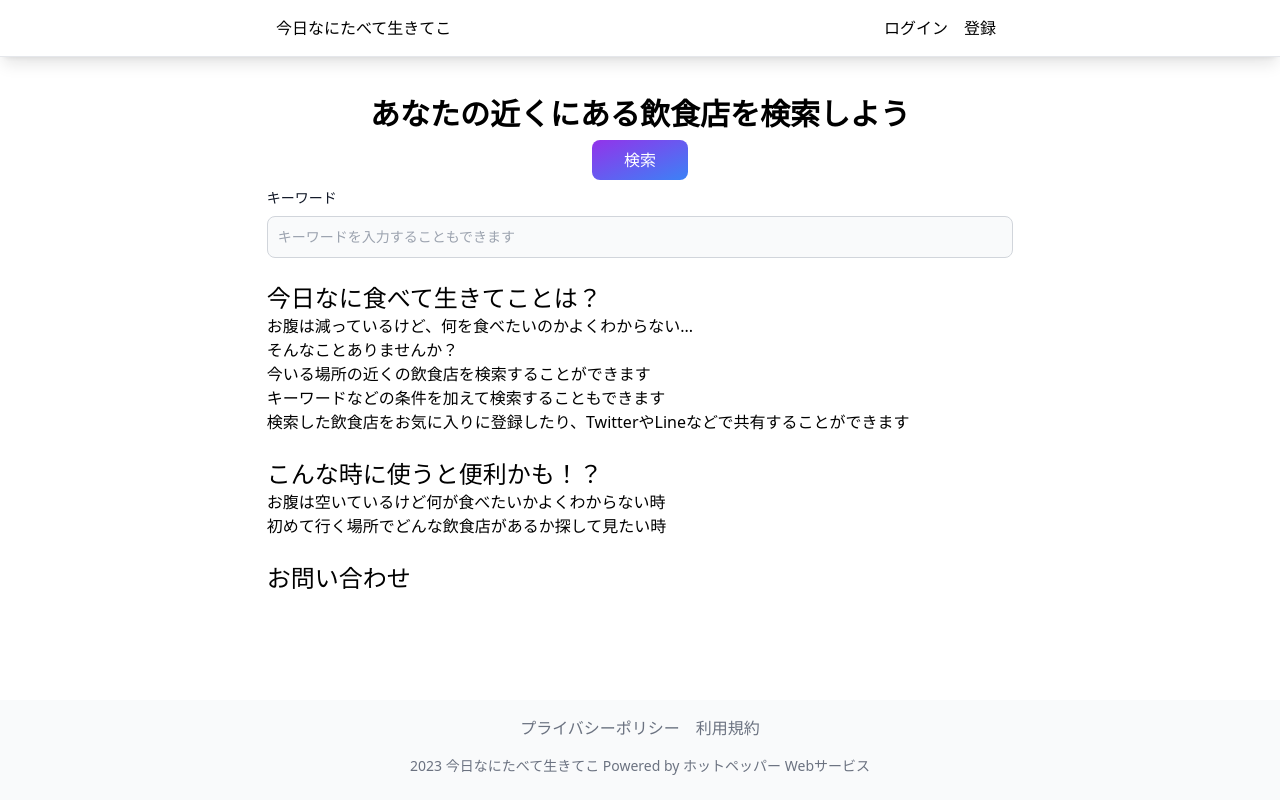
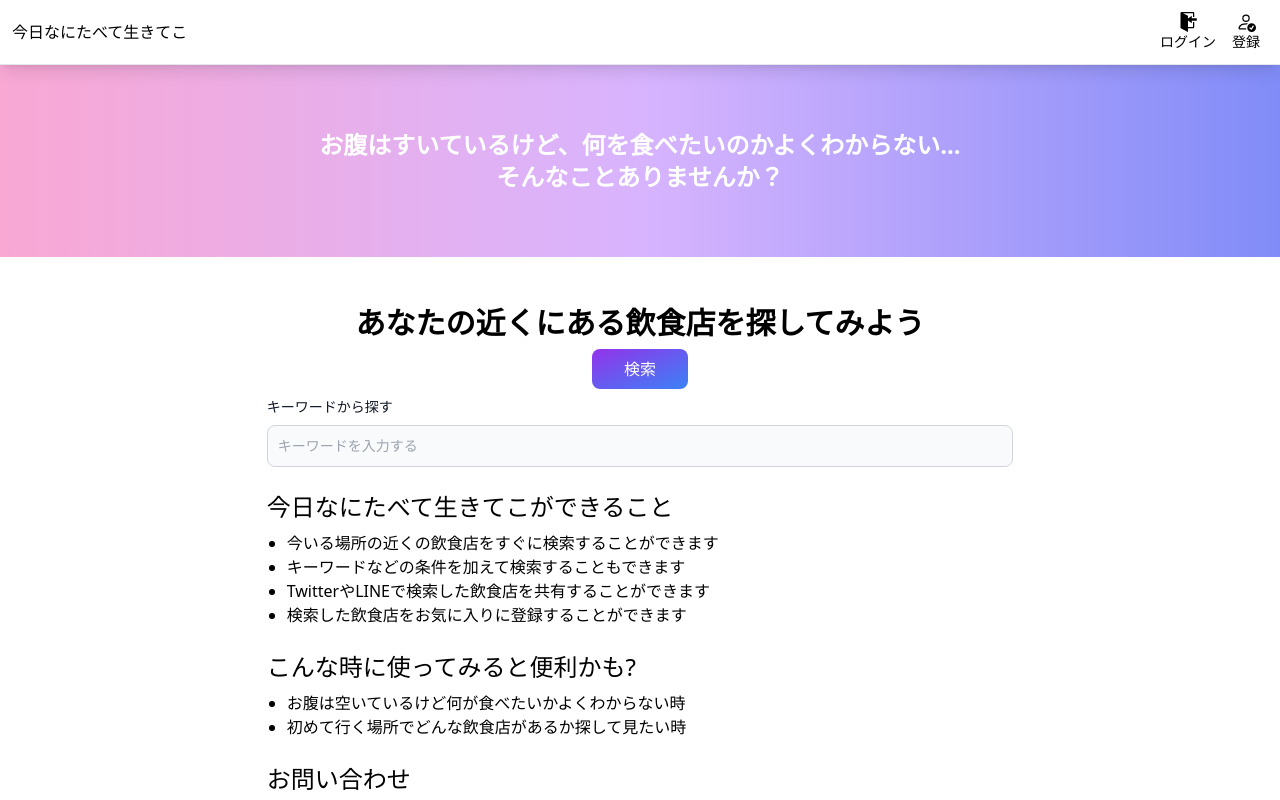
Before and after one commit to teddybear0430/food-searcher, a Next.js app: page / in a window 1280 px wide. Shown: the top 800 px of the page. Built offline with nearby package versions, Linux system fonts and the light colour scheme; no server answers.

Commit message:
feat: All adjustments.

```diff
--- a/apollo/resolvers/foods.ts
+++ b/apollo/resolvers/foods.ts
@@ -4,7 +4,7 @@ import { QueryResolvers } from '~/types/type';
 export const foods: QueryResolvers['foods'] = async (_, { keyword, lat, lng }) => {
   const API_TOKEN = process.env.API_TOKEN;
 
-  let API_BASE_URL = `https://webservice.recruit.co.jp/hotpepper/gourmet/v1/?key=${API_TOKEN}&format=json&lat=${lat}&lng=${lng}&count=20`;
+  let API_BASE_URL = `https://webservice.recruit.co.jp/hotpepper/gourmet/v1/?key=${API_TOKEN}&format=json&lat=${lat}&lng=${lng}&count=50`;
   if (keyword) {
     API_BASE_URL = `${API_BASE_URL}&keyword=${keyword}`;
   }
--- a/components/Button.tsx
+++ b/components/Button.tsx
@@ -1,6 +1,6 @@
 import { ReactChild, ComponentProps, FC } from 'react';
 
-type Theme = 'primary' | 'secondly' | 'thirdaly';
+type Theme = 'primary' | 'secondly';
 type Props = {
   children: ReactChild;
   theme?: Theme;
@@ -15,7 +15,6 @@ const Button: FC<Props> = ({ children, theme = 'primary', ...rest }) => {
   } else if (theme === 'secondly') {
     buttonClassNames =
       'bg-gradient-to-br from-purple-600 to-blue-500 text-white hover:bg-gradient-to-bl focus:ring-4 focus:outline-none focus:ring-blue-300';
-  } else if (theme === 'thirdaly') {
   }
 
   return (
--- a/components/Header.tsx
+++ b/components/Header.tsx
@@ -1,6 +1,8 @@
-import { FC, useState } from 'react';
 import Link from 'next/link';
 import { useRouter } from 'next/router';
+import { FC, useState } from 'react';
+import { BsHouseDoorFill, BsPersonCheck } from 'react-icons/bs';
+import { GoSignOut, GoSignIn } from 'react-icons/go';
 import AuthModal from '~/components/AuthModal';
 import { useAuthStore } from '~/stores/useAuthStore';
 import { supabase } from '~/utils/supabaseClient';
@@ -33,42 +35,54 @@ const Header: FC = () => {
 
   return (
     <>
-      <header className="px-4 backdrop-blur bg-white/60 shadow-lg border-b fixed  top-0 left-0 w-full z-10">
-        <div className="flex justify-between items-center mx-auto w-11/12 lg:w-7/12 h-14">
+      <header className="p-3 backdrop-blur bg-white/60 shadow-lg border-b fixed top-0 left-0 w-full z-10">
+        <div className="flex justify-between items-center">
           <h1 className="inline-block lg:w-60">
             <Link href="/">今日なにたべて生きてこ</Link>
           </h1>
           {auth.isLoggedin !== null && (
-            <ul className="flex">
+            <ul className="flex text-sm">
               {!auth.isLoggedin && (
                 <>
-                  <li
-                    className="mx-2 cursor-pointer"
+                  <li className="mx-2">
+                    <button
                       onClick={() => {
                         setIsOpen(true);
                         setModalType('signin');
                       }}
+                      className="flex flex-col items-center text-xl"
                     >
-                    ログイン
+                      <GoSignIn />
+                      <span className="text-sm">ログイン</span>
+                    </button>
                   </li>
-                  <li
-                    className="mx-2 cursor-pointer"
+                  <li className="mx-2">
+                    <button
                       onClick={() => {
                         setIsOpen(true);
                         setModalType('signup');
                       }}
+                      className="flex flex-col items-center text-xl"
                     >
-                    登録
+                      <BsPersonCheck />
+                      <span className="text-sm">登録</span>
+                    </button>
                   </li>
                 </>
               )}
               {auth.isLoggedin && (
                 <>
-                  <li className="mx-2 cursor-pointer">
-                    <Link href="/mypage">マイページ</Link>
+                  <li className="mx-2">
+                    <Link href="/mypage" className="flex flex-col items-center text-xl">
+                      <BsHouseDoorFill />
+                      <span className="text-sm">マイページ</span>
+                    </Link>
                   </li>
-                  <li className="mx-2 cursor-pointer" onClick={signOut}>
-                    ログアウト
+                  <li className="mx-2">
+                    <button onClick={signOut} className="flex flex-col items-center text-xl">
+                      <GoSignOut />
+                      <span className="text-sm">ログアウト</span>
+                    </button>
                   </li>
                 </>
               )}
--- a/pages/_app.tsx
+++ b/pages/_app.tsx
@@ -1,16 +1,18 @@
 import type { AppProps } from 'next/app';
+import { useRouter } from 'next/router';
 import Header from '~/components/Header';
 import Footer from '~/components/Footer';
 import AuthenticationProvider from '~/providers/AuthenticationProvider';
 import '~/styles/globals.css';
 
 export default function App({ Component, pageProps }: AppProps) {
+  const router = useRouter();
   return (
     <AuthenticationProvider>
       <div className="flex flex-col h-full mx-auto w-11/12 lg:w-7/12">
         <Header />
         <main className="flex-1">
-          <div className="mt-24">
+          <div className={router.asPath === '/' ? 'mt-[65px]' : 'mt-24'}>
             <Component {...pageProps} />
           </div>
         </main>
--- a/pages/favorites/[name].tsx
+++ b/pages/favorites/[name].tsx
@@ -1,7 +1,7 @@
 import { gql } from 'graphql-request';
-import useSWR from 'swr';
 import { NextPage, GetServerSideProps, GetServerSidePropsContext } from 'next';
 import Link from 'next/link';
+import useSWR from 'swr';
 import Seo from '~/components/Seo';
 import { Query, QueryUsersRegisteredAsFavoritesArgs } from '~/types/type';
 import { client } from '~/utils/graphqlClient';
@@ -27,9 +27,8 @@ const UserPage: NextPage<Props> = ({ name }) => {
   return (
     <>
       <Seo title={`${name}`} />
-      <div>
       <h1 className="text-2xl">{name}</h1>
-        <h2>お気に入りに登録したユーザー</h2>
+      <h2 className="text-xl mb-2">お気に入りに登録したユーザー</h2>
       {data?.usersRegisteredAsFavorites && (
         <>
           {data.usersRegisteredAsFavorites.length == 0 ? (
@@ -39,7 +38,7 @@ const UserPage: NextPage<Props> = ({ name }) => {
               {data?.usersRegisteredAsFavorites.map((item) => (
                 <li key={item?.userId}>
                   <Link href={`/user/${item?.userId}`} className="text-blue-700 hover:underline">
-                      {item?.name}
+                    {item?.name ? item.name : item?.userId}
                   </Link>
                 </li>
               ))}
@@ -47,7 +46,6 @@ const UserPage: NextPage<Props> = ({ name }) => {
           )}
         </>
       )}
-      </div>
     </>
   );
 };
--- a/pages/index.tsx
+++ b/pages/index.tsx
@@ -27,47 +27,60 @@ const Home: NextPage = () => {
   return (
     <>
       <Seo />
+      <section className="mb-12 py-16 bg-gradient-to-r from-pink-300 via-purple-300 to-indigo-400 mr-[calc(50%-50vw)] ml-[calc(50%-50vw)] text-center text-white">
+        <strong className="text-2xl">
+          お腹はすいているけど、何を食べたいのかよくわからない...
+          <br />
+          そんなことありませんか？
+        </strong>
+      </section>
       {isAvailable && (
         <section className="my-6">
-          <h1 className="text-3xl font-bold text-center mb-2">あなたの近くにある飲食店を検索しよう</h1>
+          <form onSubmit={(e) => e.preventDefault()}>
+            <h1 className="text-3xl font-bold text-center mb-2">あなたの近くにある飲食店を探してみよう</h1>
             <div className="text-center">
               <Button theme="secondly" onClick={handleClick} disabled={!isAvailable}>
                 検索
               </Button>
             </div>
             <TextField
-            inputLabel="キーワード"
+              inputLabel="キーワードから探す"
               id="keyword"
               name="keyword"
               type="text"
-            placeholder="キーワードを入力することもできます"
+              placeholder="キーワードを入力する"
               value={keyword}
               onChange={handleChange}
             />
+          </form>
         </section>
       )}
       <section className="my-6">
-        <h2 className="text-2xl">今日なに食べて生きてことは？</h2>
-        <p>
-          お腹は減っているけど、何を食べたいのかよくわからない...
-          <br />
-          そんなことありませんか？
-        </p>
-        <ul>
-          <li>今いる場所の近くの飲食店を検索することができます</li>
+        <h2 className="text-2xl mb-2">今日なにたべて生きてこができること</h2>
+        <ul className="list-disc mb-4 ml-5">
+          <li>今いる場所の近くの飲食店をすぐに検索することができます</li>
           <li>キーワードなどの条件を加えて検索することもできます</li>
-          <li>検索した飲食店をお気に入りに登録したり、TwitterやLineなどで共有することができます</li>
+          <li>TwitterやLINEで検索した飲食店を共有することができます</li>
+          <li>検索した飲食店をお気に入りに登録することができます</li>
         </ul>
       </section>
       <section className="my-6">
-        <h2 className="text-2xl">こんな時に使うと便利かも！？</h2>
-        <ul>
+        <h2 className="text-2xl mb-2">こんな時に使ってみると便利かも?</h2>
+        <ul className="list-disc mb-4 ml-5">
           <li>お腹は空いているけど何が食べたいかよくわからない時</li>
           <li>初めて行く場所でどんな飲食店があるか探して見たい時</li>
         </ul>
       </section>
       <section className="my-6">
-        <h2 className="text-2xl">お問い合わせ</h2>
+        <h2 className="text-2xl mb-2">お問い合わせ</h2>
+        <p>開発者のTwitterまでご連絡ください。</p>
+        <a
+          href="https://twitter.com/karukichi_yah"
+          rel="nofollow noopener noreferrer"
+          className="text-blue-700 hover:underline"
+        >
+          @karukichi_yah
+        </a>
       </section>
     </>
   );
--- a/pages/mypage.tsx
+++ b/pages/mypage.tsx
@@ -1,5 +1,6 @@
 import { gql } from 'graphql-request';
 import { NextPage, GetServerSideProps, GetServerSidePropsContext } from 'next';
+import Link from 'next/link';
 import { useEffect } from 'react';
 import { SubmitHandler, useForm } from 'react-hook-form';
 import toast, { Toaster } from 'react-hot-toast';
@@ -95,10 +96,15 @@ const MyPage: NextPage<Props> = ({ user }) => {
   return (
     <>
       <Seo title="マイページ" />
-      <div>
-        <h1 className="text-2xl">マイページ</h1>
-        {user && <p>メールアドレス: {user.email}</p>}
-        {!isLoading && (
+      <h1 className="text-2xl">マイページ</h1>
+      {!isLoading && (
+        <>
+          {data && (
+            <Link href={`/user/${data.findUserById?.userId}`} className="text-blue-700 hover:underline">
+              {data.findUserById?.name ? data.findUserById?.name : data.findUserById?.userId}
+            </Link>
+          )}
+          {user && <p>メールアドレス: {user.email}</p>}
           <form onSubmit={handleSubmit(onSubmit)}>
             <TextField
               inputLabel="ユーザーId"
@@ -111,16 +117,28 @@ const MyPage: NextPage<Props> = ({ user }) => {
               })}
             />
             {errors.userId && <p className="text-red-600">ユーザーIDが入力されていません</p>}
-            <TextField inputLabel="ユーザー名" id="name" name="name" type="text" register={register('name', {})} />
+            <TextField
+              inputLabel="ユーザー名"
+              id="name"
+              name="name"
+              type="text"
+              register={register('name', {
+                maxLength: 30,
+              })}
+            />
+            {errors.name && <p className="text-red-600">30文字以内で入力してください</p>}
             <TextField
               inputLabel="居住地"
               id="location"
               name="location"
               type="text"
-              register={register('location', {})}
+              register={register('location', {
+                maxLength: 30,
+              })}
             />
+            {errors.location && <p className="text-red-600">30文字以内で入力してください</p>}
             <TextAreaField
-              inputLabel="プロフィール（200文字以内）"
+              inputLabel="プロフィール"
               id="profile"
               name="profile"
               register={register('profile', {
@@ -134,8 +152,8 @@ const MyPage: NextPage<Props> = ({ user }) => {
               </Button>
             </div>
           </form>
-        )}
-      </div>
+        </>
+      )}
       <Toaster position="top-right" />
     </>
   );
--- a/pages/privacy-policy.tsx
+++ b/pages/privacy-policy.tsx
@@ -5,7 +5,7 @@ const PrivacyPolicy: NextPage = () => {
   return (
     <>
       <Seo title="プライバシーポリシー" />
-      <h1 className="text-2xl">プライバシーポリシー</h1>
+      <h1 className="text-2xl mb-2">プライバシーポリシー</h1>
       <div className="leading-2">
         <p>
           今日なに食べて生きてこで提供するサービス（以下,「本サービス」といいます。）における，ユーザーの個人情報の取扱いについて，以下のとおりプライバシーポリシー（以下，「本ポリシー」といいます。）を定めます。
--- a/pages/search.tsx
+++ b/pages/search.tsx
@@ -56,13 +56,6 @@ const Search: NextPage = () => {
       <Seo title="検索結果" />
       {position.lat !== null && position.lng !== null ? (
         <>
-          {error && !data && (
-            <p className="font-bold text-red-600">
-              エラーが発生しました。
-              <br />
-              ブラウザをリロードして再度お試しください。
-            </p>
-          )}
           {isLoading ? (
             <div className="flex flex-col items-center">
               <p className="font-bold text-blue-600 text-center pb-4">検索中...</p>
@@ -70,6 +63,13 @@ const Search: NextPage = () => {
             </div>
           ) : (
             <>
+              {error && !data && (
+                <p className="font-bold text-red-600">
+                  エラーが発生しました。
+                  <br />
+                  ブラウザをリロードして再度お試しください。
+                </p>
+              )}
               {data?.foods && (
                 <>
                   {data.foods.length !== 0 && (
--- a/pages/terms.tsx
+++ b/pages/terms.tsx
@@ -6,7 +6,7 @@ const Terms: NextPage = () => {
     <>
       <Seo title="利用規約" />
       <div className="leading-2">
-        <h1 className="text-2xl">利用規約</h1>
+        <h1 className="text-2xl mb-2">利用規約</h1>
         <p>
           この利用規約（以下，「本規約」といいます。）は，今日なに食べて生きてこが提供するサービス（以下，「本サービス」といいます。）の利用条件を定めるものです。
           <br />
--- a/pages/user/[userId].tsx
+++ b/pages/user/[userId].tsx
@@ -1,13 +1,13 @@
 import { gql } from 'graphql-request';
 import { NextPage, GetServerSideProps, GetServerSidePropsContext } from 'next';
 import Link from 'next/link';
-import { supabase } from '~/utils/supabaseClient';
 import useSWR from 'swr';
+import ShopItem from '~/components/ShopItem/Item';
 import Seo from '~/components/Seo';
-import ShopItem from '~/components/ShopItem/Item';
 import { useAuthStore } from '~/stores/useAuthStore';
 import { Query } from '~/types/type';
 import { client } from '~/utils/graphqlClient';
+import { supabase } from '~/utils/supabaseClient';
 
 type Props = {
   userId: string;
@@ -17,6 +17,7 @@ const UserPage: NextPage<Props> = ({ userId }) => {
   const query = gql`
     query ($userId: String!) {
       findUserByUserId(userId: $userId) {
+        name
         location
         profile
 
@@ -39,25 +40,22 @@ const UserPage: NextPage<Props> = ({ userId }) => {
   return (
     <>
       <Seo title={userId} />
-      <h1 className="text-2xl">{userId}</h1>
       {data?.findUserByUserId && (
-        <div>
+        <>
+          <h1 className="text-2xl">
+            {data.findUserByUserId?.name ? data.findUserByUserId.name : data?.findUserByUserId?.userId}
+          </h1>
+          {data.findUserByUserId.profile && <p className="whitespace-pre-wrap">{data.findUserByUserId.profile}</p>}
           {data.findUserByUserId.location && <p>居住地: {data.findUserByUserId.location}</p>}
-          {data.findUserByUserId.profile && (
-            <>
-              <h2>プロフィール</h2>
-              <p>{data.findUserByUserId.profile}</p>
-            </>
+          {auth.isLoggedin && auth.uuid && (
+            <Link href="/mypage" className="text-blue-700 hover:underline">
+              プロフィールを編集する
+            </Link>
           )}
-        </div>
-      )}
-      {auth.isLoggedin && auth.uuid && (
-        <Link href="/mypage" className="text-blue-700 hover:underline">
-          プロフィールを編集する
-        </Link>
+        </>
       )}
       <div className="mt-4">
-        <h2 className="text-2xl">お気に入り: {data && data.findUserByUserId?.favoriteShops.length}件</h2>
+        <h2 className="text-xl mb-2">お気に入り: {data && data.findUserByUserId?.favoriteShops.length}件</h2>
         {data && (
           <ul>
             {data.findUserByUserId?.favoriteShops.map((item) => (
@@ -71,11 +69,11 @@ const UserPage: NextPage<Props> = ({ userId }) => {
 };
 
 export const getServerSideProps: GetServerSideProps = async (context: GetServerSidePropsContext) => {
+  // ユーザーが存在しないときは404を返却する
   const { userId } = context.query;
+  const { data, error } = await supabase.from('users').select('user_id').eq('user_id', userId).single();
 
-  // ユーザーが存在しないときは404を返却する
-  const { data } = await supabase.from('users').select('user_id').eq('user_id', userId).single();
-  if (data === null) {
+  if (data === null || error) {
     return {
       notFound: true,
     };
```
Lines whose indentation alone changed are shown as unchanged.
